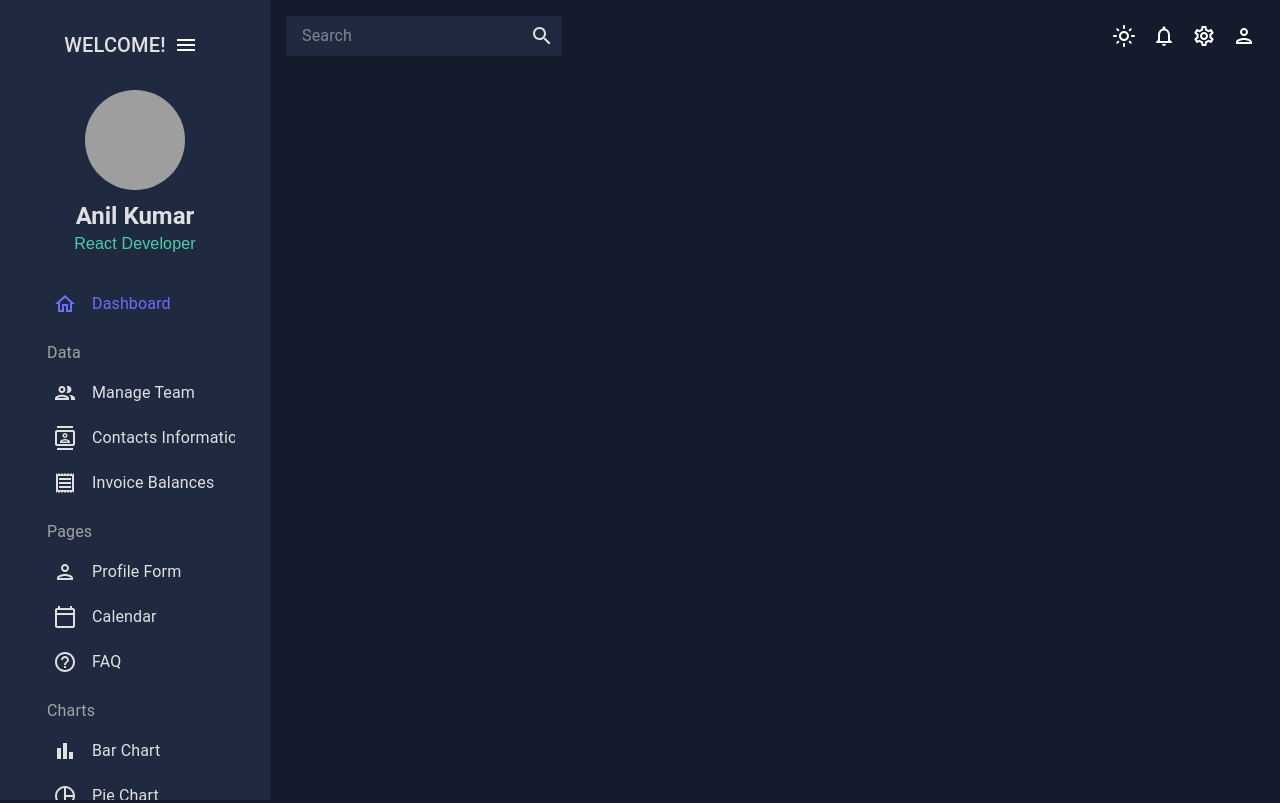
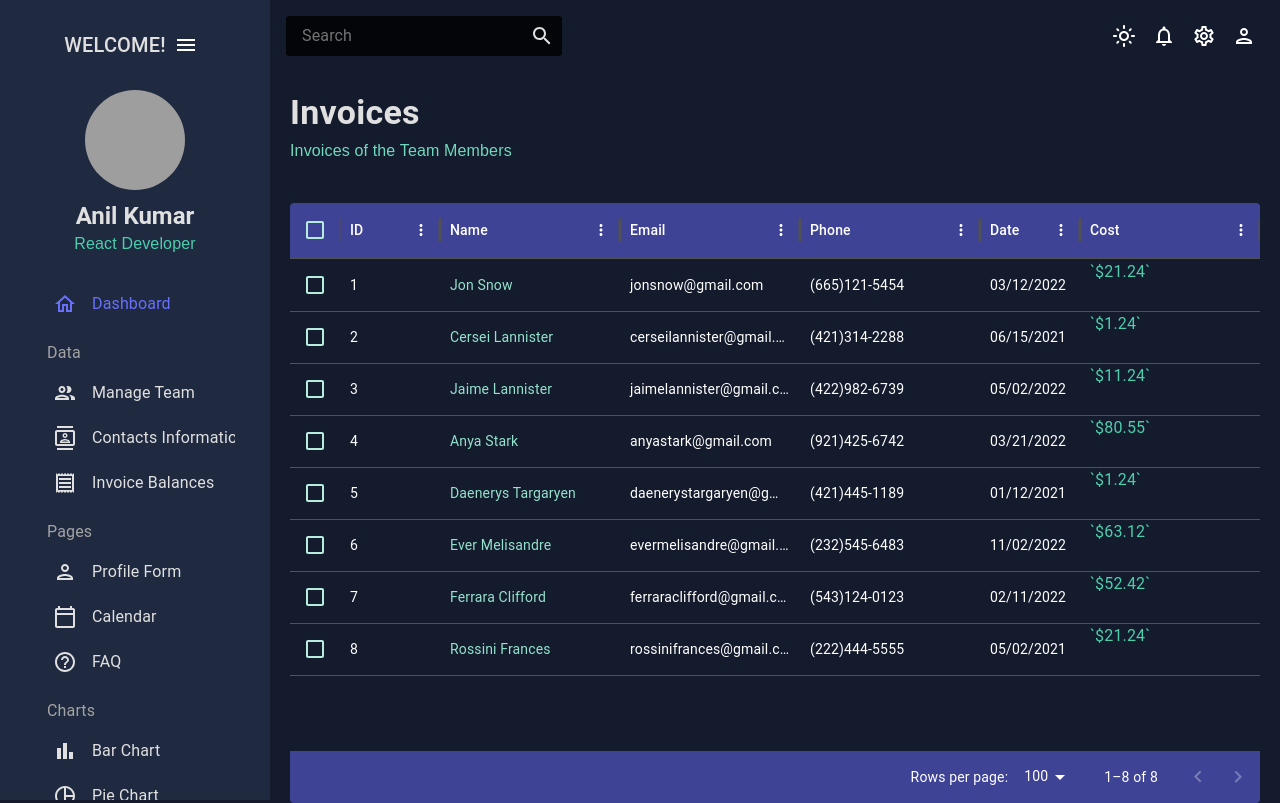
Before and after one commit to anilkr21/reactapp-finance, a React (Create React App) app: page /invoices in a window 1280 px wide. Built offline with nearby package versions, Linux system fonts and the light colour scheme; grey boxes are pictures that could not be loaded; a web font is replaced by a local one.

Commit message:
3 rd table added

```diff
--- a/src/App.js
+++ b/src/App.js
@@ -6,7 +6,7 @@ import Sidebar from "./scenes/global/Sidebar";
 import Dashboard from "./scenes/dashboard";
 import Team from "./scenes/team";
 import Contacts from "./scenes/contacts";
-// import Invoices from "./scenes/iContactsnvoices";
+import Invoices from "./scenes/invoices";
 // import Bar from "./scenes/bar";
 // import Form from "./scenes/form";
 // import Line from "./scenes/line";
@@ -31,7 +31,7 @@ function App() {
                 <Route path="/" element={<Dashboard />}/>
                 <Route path="/team" element={<Team />}/>
                 <Route path="/contacts" element={<Contacts />}/>
-                {/* <Route path="/invoices" element={<Invoices />}/> */}
+                <Route path="/invoices" element={<Invoices />}/>
                 {/* <Route path="/bar" element={<Bar />}/> */}
                 {/* <Route path="/form" element={<Form />}/> */}
                 {/* <Route path="/line" element={<Line />}/> */}
--- a/src/scenes/global/Topbar.jsx
+++ b/src/scenes/global/Topbar.jsx
@@ -19,7 +19,7 @@ const Topbar=()=>{
 
         <Box
          display="flex"
-         backgroundColor={colors.primary[400]}
+         backgroundColor={colors.primary[900]}
          borderRadius='3px'>
           <InputBase
            sx={{
--- /dev/null
+++ b/src/scenes/invoices/index.jsx
@@ -0,0 +1,67 @@
+import React from 'react';
+import { Box, Typography,useTheme  } from '@mui/material';
+import { DataGrid } from '@mui/x-data-grid';
+import { tokens } from '../../theme';
+import { mockDataInvoices } from '../../data/mockData';
+import Header from '../../components/Header';
+
+
+const Invoices=()=> {
+    const theme = useTheme();
+    const colors = tokens(theme.palette.mode);
+
+    const columns = [
+        {field: "id" , headerName: "ID"},
+        {field: "name" , headerName: "Name", flex: 1, cellClassName: "name-column--cell"},
+        {field: "email" , headerName: "Email", flex: 1,},
+        {field: "phone" , headerName: "Phone", flex: 1,},
+        {field: "date" , headerName: "Date" },
+        {field: "cost" , headerName: "Cost", flex: 1,
+            renderCell:(params) =>{
+                return(
+                    <Typography color={colors.greenAccent[500]}>
+                            `${params.row.cost}`
+                        </Typography>
+                );
+            },
+        },
+    ];
+
+  return (
+    <Box m="20px">
+        <Header title="Invoices" subtitle="Invoices of the Team Members" />
+        <Box
+            m="40px 0 0 0"
+            height="75vh" sx={{
+                "& .MuiDataGrid-root":{
+                    border:"none"
+                },
+                "& .MuiDataGrid-cell":{
+                    borderBottom:"none"
+                },
+                "& .name-column--cell":{
+                    color:colors.greenAccent[300]
+                },
+                "& .MuiDataGrid-columnHeader":{
+                    backgroundColor:colors.blueAccent[700],
+                    borderBottom:"none"
+                },
+                // "& .MuiDataGrid-virtualScroller":{
+                //     backgroundColor: colors.primary[400]
+                // },
+                "& .MuiDataGrid-footerContainer":{
+                    borderTop:"none",
+                    backgroundColor:colors.blueAccent[700],
+                },
+                "& .MuiCheckbox-root":{
+                    color:`${colors.greenAccent[200] } !important`,
+                }
+            }}
+        >
+            <DataGrid checkboxSelection rows={mockDataInvoices} columns={columns} />
+        </Box>
+    </Box>
+  )
+}
+
+export default Invoices;
--- a/src/theme.js
+++ b/src/theme.js
@@ -79,7 +79,7 @@ export const tokens= (mode)=>({
                 100: "#040509",
                 200: "#080b12",
                 300: "#0c101b",
-                400: "#101624",
+                400: "#fcfcfc",
                 500: "#141b2d",
                 600: "#434957",
                 700: "#727681",
```
